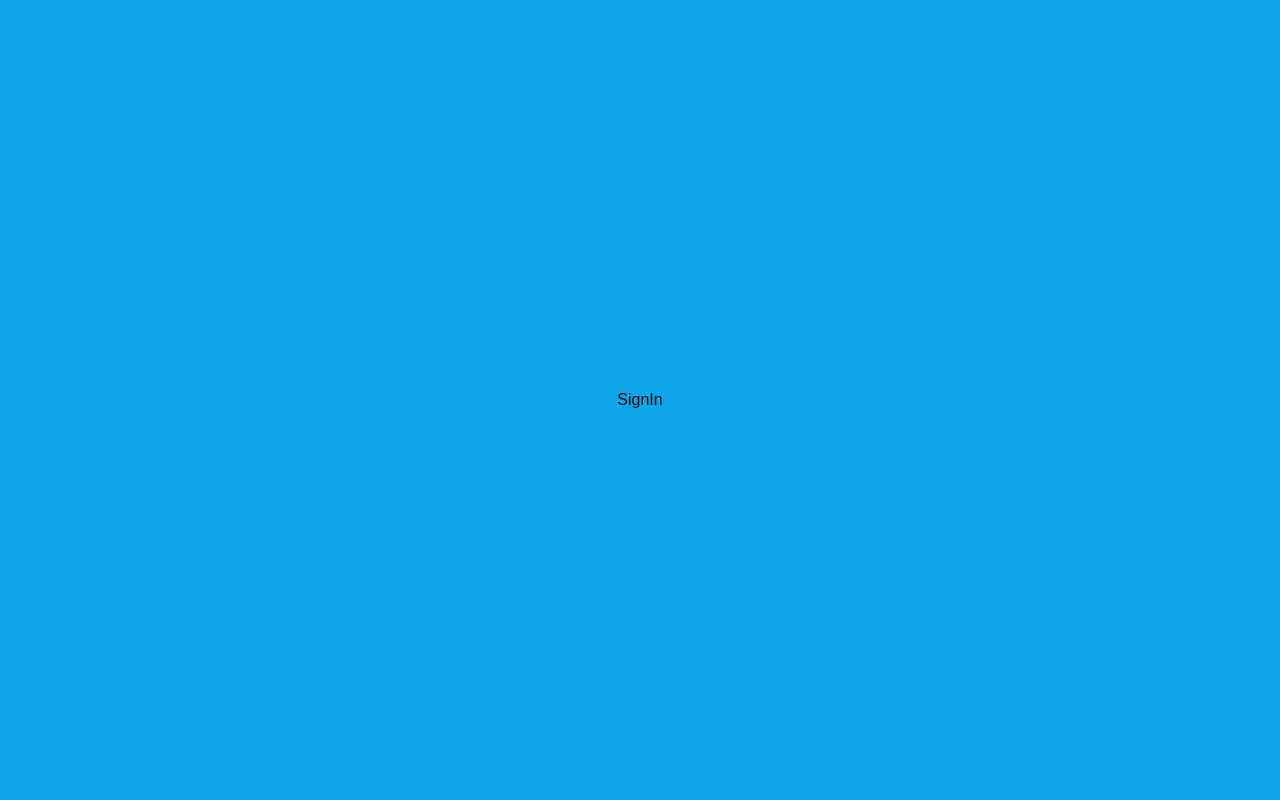
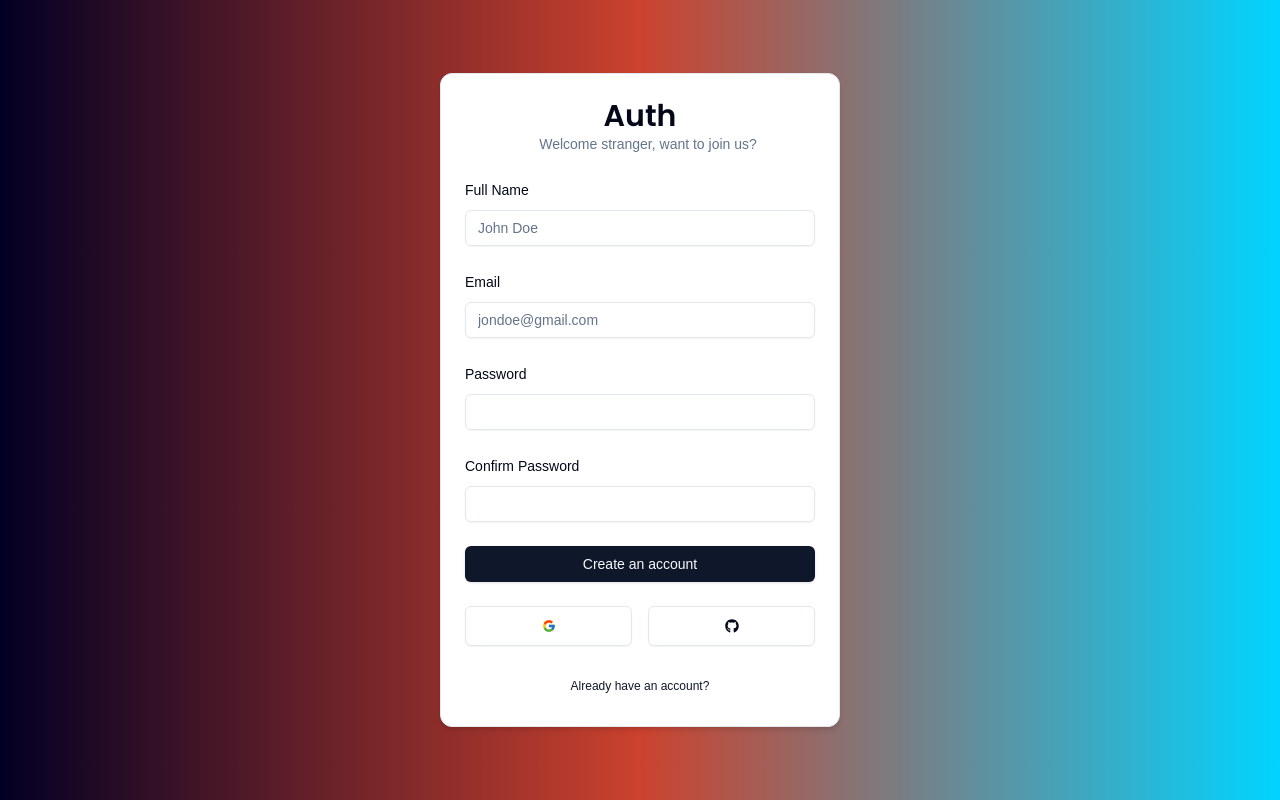
Before and after one commit to ojha-me/Next-Auth-, a Next.js app: page /sign-in in a window 1280 px wide. Built offline with nearby package versions, Linux system fonts and the light colour scheme.

Commit message:
ui done for the login and register

```diff
--- /dev/null
+++ b/actions/login.ts
@@ -0,0 +1,17 @@
+"use server";
+
+import { loginSchema } from "@/schemas";
+import { z } from "zod";
+
+export const login = async (values: z.infer<typeof loginSchema>) => {
+	const validatedFields = loginSchema.safeParse(values);
+
+	if (!validatedFields.success) {
+		return {
+			error: "Invalid email or password",
+		};
+	}
+	return {
+		success: "Login successful",
+	};
+};
--- /dev/null
+++ b/actions/sign-in.ts
@@ -0,0 +1,18 @@
+"use server";
+
+import { signInSchema } from "@/schemas";
+import { z } from "zod";
+
+export const signIn = async (values: z.infer<typeof signInSchema>) => {
+	const validatedFields = signInSchema.safeParse(values);
+
+	if (!validatedFields.success) {
+		return {
+			error: "Invalid email or password",
+		};
+	}
+
+	return {
+		success: "Sign in successful",
+	};
+};
--- a/app/(auth)/layout.tsx
+++ b/app/(auth)/layout.tsx
@@ -2,7 +2,7 @@ export default function AuthLayout({
 	children,
 }: { children: React.ReactNode }) {
 	return (
-		<div className="h-full flex items-center justify-center bg-sky-500">
+		<div className="h-full flex items-center justify-center bg-gradient-to-r from-[#020024] via-[#cc422e] to-[#00d4ff] ">
 			{children}
 		</div>
 	);
--- a/app/(auth)/sign-in/page.tsx
+++ b/app/(auth)/sign-in/page.tsx
@@ -1,3 +1,9 @@
+import { SignInForm } from "@/components/auth/sign-in-form";
+
 export default function SignInPage() {
-	return <div>SignIn</div>;
+	return (
+		<div>
+			<SignInForm />
+		</div>
+	);
 }
--- a/app/page.tsx
+++ b/app/page.tsx
@@ -3,7 +3,7 @@ import { Button } from "@/components/ui/button";
 
 export default function Home() {
 	return (
-		<main className="h-full flex flex-col justify-center items-center bg-sky-500">
+		<main className="h-full flex flex-col justify-center items-center bg-gradient-to-r from-[#020024] via-[#cc422e] to-[#00d4ff]">
 			<div className="space-y-6">
 				<div className="text-6xl font-bold text-white"> Auth</div>
 				<div className="text-xl text-white">Simple Auth</div>
--- a/components/auth/login-form.tsx
+++ b/components/auth/login-form.tsx
@@ -1,6 +1,48 @@
+"use client";
+import { zodResolver } from "@hookform/resolvers/zod";
 import { CardWrapper } from "./card-wrapper";
+import { useForm } from "react-hook-form";
+import { loginSchema } from "@/schemas";
+import { z } from "zod";
+import { useState, useTransition } from "react";
+import {
+	Form,
+	FormControl,
+	FormField,
+	FormItem,
+	FormLabel,
+	FormMessage,
+} from "../ui/form";
+import { Input } from "../ui/input";
+import { Button } from "../ui/button";
+import { FormError } from "../form-error";
+import { FormSuccess } from "../form-success";
+import { login } from "@/actions/login";
+export const LoginForm = () => {
+	const [isPending, startTransition] = useTransition();
+	const [error, setError] = useState<string | undefined>("");
+	const [success, setSuccess] = useState<string | undefined>("");
 
-export const LoginForm = () => {
+	const form = useForm<z.infer<typeof loginSchema>>({
+		resolver: zodResolver(loginSchema),
+		defaultValues: {
+			email: "",
+			password: "",
+		},
+	});
+
+	const onSubmit = (values: z.infer<typeof loginSchema>) => {
+		// setError("");
+		setSuccess("");
+
+		startTransition(async () => {
+			await login(values).then((data) => {
+				setError(data.error);
+				setSuccess(data.success);
+			});
+		});
+		console.log(error, success);
+	};
 	return (
 		<CardWrapper
 			headerLabel="Welcome back"
@@ -8,7 +50,46 @@ export const LoginForm = () => {
 			backButtonHref="/sign-in"
 			showSocial={true}
 		>
-			Login Form
+			<Form {...form}>
+				<form onSubmit={form.handleSubmit(onSubmit)} className="space-y-6">
+					<FormField
+						control={form.control}
+						name="email"
+						render={({ field }) => (
+							<FormItem>
+								<FormLabel>Email</FormLabel>
+								<FormControl>
+									<Input
+										{...field}
+										placeholder="jondoe@gmail.com"
+										type="email"
+										disabled={isPending}
+									/>
+								</FormControl>
+								<FormMessage />
+							</FormItem>
+						)}
+					/>
+					<FormField
+						control={form.control}
+						name="password"
+						render={({ field }) => (
+							<FormItem>
+								<FormLabel>Password</FormLabel>
+								<FormControl>
+									<Input {...field} type="password" disabled={isPending} />
+								</FormControl>
+								<FormMessage />
+							</FormItem>
+						)}
+					/>
+					<FormError error={error} />
+					<FormSuccess success={success} />
+					<Button type="submit" className="w-full" disabled={isPending}>
+						Login
+					</Button>
+				</form>
+			</Form>
 		</CardWrapper>
 	);
 };
--- /dev/null
+++ b/components/auth/sign-in-form.tsx
@@ -0,0 +1,129 @@
+"use client";
+
+import { useForm } from "react-hook-form";
+import { CardWrapper } from "./card-wrapper";
+import {
+	Form,
+	FormControl,
+	FormField,
+	FormItem,
+	FormLabel,
+	FormMessage,
+} from "../ui/form";
+import { Input } from "../ui/input";
+import { Button } from "../ui/button";
+import { signInSchema } from "@/schemas";
+import { z } from "zod";
+import { zodResolver } from "@hookform/resolvers/zod";
+import { FormError } from "../form-error";
+import { FormSuccess } from "../form-success";
+import { useState, useTransition } from "react";
+import { signIn } from "@/actions/sign-in";
+
+export const SignInForm = () => {
+	const form = useForm<z.infer<typeof signInSchema>>({
+		resolver: zodResolver(signInSchema),
+		defaultValues: {
+			fullName: "",
+			email: "",
+			password: "",
+			confirmPassword: "",
+		},
+	});
+
+	const [error, setError] = useState<string | undefined>("");
+	const [success, setSuccess] = useState<string | undefined>("");
+	const [isPending, startTransition] = useTransition();
+
+	const onSubmit = (values: z.infer<typeof signInSchema>) => {
+		setError("");
+		setSuccess("");
+		startTransition(async () => {
+			await signIn(values).then((data) => {
+				setError(data.error);
+				setSuccess(data.success);
+			});
+		});
+	};
+
+	return (
+		<CardWrapper
+			headerLabel="Welcome stranger, want to join us?"
+			backButtonLabel="Already have an account?"
+			backButtonHref="/login"
+			showSocial={true}
+		>
+			<Form {...form}>
+				<form onSubmit={form.handleSubmit(onSubmit)} className="space-y-6">
+					<FormField
+						control={form.control}
+						name="fullName"
+						render={({ field }) => (
+							<FormItem>
+								<FormLabel>Full Name</FormLabel>
+								<FormControl>
+									<Input
+										{...field}
+										placeholder="John Doe"
+										type="text"
+										disabled={isPending}
+									/>
+								</FormControl>
+								<FormMessage />
+							</FormItem>
+						)}
+					/>
+					<FormField
+						control={form.control}
+						name="email"
+						render={({ field }) => (
+							<FormItem>
+								<FormLabel>Email</FormLabel>
+								<FormControl>
+									<Input
+										{...field}
+										placeholder="jondoe@gmail.com"
+										type="email"
+										disabled={isPending}
+									/>
+								</FormControl>
+								<FormMessage />
+							</FormItem>
+						)}
+					/>
+					<FormField
+						control={form.control}
+						name="password"
+						render={({ field }) => (
+							<FormItem>
+								<FormLabel>Password</FormLabel>
+								<FormControl>
+									<Input {...field} type="password" disabled={isPending} />
+								</FormControl>
+								<FormMessage />
+							</FormItem>
+						)}
+					/>
+					<FormField
+						control={form.control}
+						name="confirmPassword"
+						render={({ field }) => (
+							<FormItem>
+								<FormLabel>Confirm Password</FormLabel>
+								<FormControl>
+									<Input {...field} type="password" disabled={isPending} />
+								</FormControl>
+								<FormMessage />
+							</FormItem>
+						)}
+					/>
+					<FormError error={error} />
+					<FormSuccess success={success} />
+					<Button type="submit" className="w-full" disabled={isPending}>
+						Create an account
+					</Button>
+				</form>
+			</Form>
+		</CardWrapper>
+	);
+};
--- /dev/null
+++ b/components/form-error.tsx
@@ -0,0 +1,15 @@
+import { ExclamationTriangleIcon } from "@radix-ui/react-icons";
+
+interface FormErrorProps {
+	error?: string;
+}
+
+export function FormError({ error }: FormErrorProps) {
+	if (!error) return null;
+	return (
+		<div className=" w-full flex items-center content-around gap-2 text-black ml-[25%]">
+			<ExclamationTriangleIcon className="w-4 h-4 text-red-500" />
+			<span className="text-sm text-red-500">{error}</span>
+		</div>
+	);
+}
--- /dev/null
+++ b/components/form-success.tsx
@@ -0,0 +1,15 @@
+import { CheckCircledIcon } from "@radix-ui/react-icons";
+
+interface FormSuccessProps {
+	success?: string;
+}
+
+export function FormSuccess({ success }: FormSuccessProps) {
+	if (!success) return null;
+	return (
+		<div className=" w-full flex items-center content-around gap-2 text-black ml-[25%]">
+			<CheckCircledIcon className="w-4 h-4 text-green-500" />
+			<span className="text-sm text-green-500">{success}</span>
+		</div>
+	);
+}
--- a/package.json
+++ b/package.json
@@ -10,6 +10,7 @@
   },
   "dependencies": {
     "@hookform/resolvers": "^3.9.0",
+    "@prisma/client": "^5.20.0",
     "@radix-ui/react-icons": "^1.3.0",
     "@radix-ui/react-label": "^2.1.0",
     "@radix-ui/react-slot": "^1.1.0",
@@ -32,6 +33,7 @@
     "eslint": "^8",
     "eslint-config-next": "14.2.13",
     "postcss": "^8",
+    "prisma": "^5.20.0",
     "tailwindcss": "^3.4.1",
     "typescript": "^5"
   }
--- /dev/null
+++ b/schemas/index.ts
@@ -0,0 +1,28 @@
+import { z } from "zod";
+
+export const loginSchema = z.object({
+	email: z.string().email({
+		message: "Please enter a valid email address",
+	}),
+	password: z.string(),
+});
+
+export const signInSchema = z
+	.object({
+		fullName: z.string().min(1, {
+			message: "Full name is required",
+		}),
+		email: z.string().email({
+			message: "Please enter a valid email address",
+		}),
+		password: z.string().min(8, {
+			message: "Password must be at least 8 characters",
+		}),
+		confirmPassword: z.string().min(8, {
+			message: "Password must be at least 8 characters",
+		}),
+	})
+	.refine((data) => data.password === data.confirmPassword, {
+		message: "Passwords do not match",
+		path: ["confirmPassword"],
+	});
```
Also changed, not shown: 1 other file (tests, documents, lock files or other folders).
